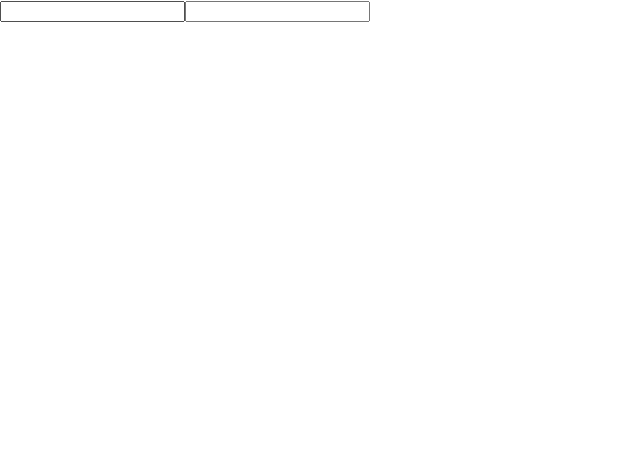
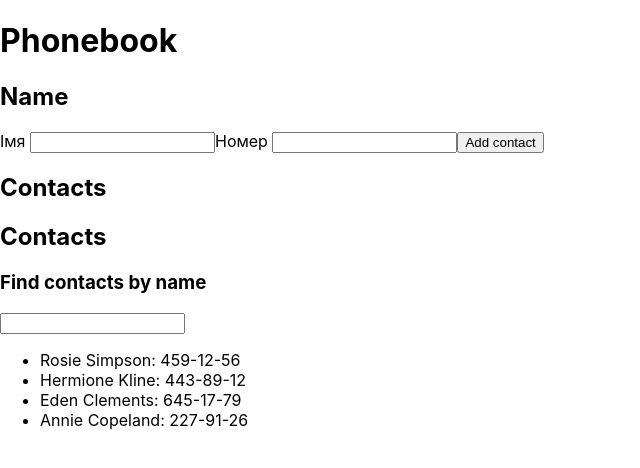
Before and after one commit to Anatoliy-Bolyukh/goit-react-hw-02-phonebook, a React (Create React App) app: page / in a window 1280 px wide. Shown: the top 468 px of the page, without its empty margins (0-640 px from the left). Built offline with nearby package versions, Linux system fonts and the light colour scheme.

Commit message:
add commit04

```diff
--- a/package.json
+++ b/package.json
@@ -7,6 +7,7 @@
     "@testing-library/jest-dom": "^5.16.3",
     "@testing-library/react": "^12.1.4",
     "@testing-library/user-event": "^13.5.0",
+    "nanoid": "^4.0.0",
     "react": "^18.1.0",
     "react-dom": "^18.1.0",
     "react-scripts": "5.0.1",
--- a/src/components/App.jsx
+++ b/src/components/App.jsx
@@ -1,18 +1,54 @@
 import { render } from '@testing-library/react';
 import React, { Component } from 'react';
 import ContactForm from './ContactForm/ContactForm';
+import Filter from './Filter/Filter';
+import ContactList from './ContactList/ContactList';
 
-export class App extends Component {
+import { nanoid } from 'nanoid';
+
+class App extends Component {
   state = {
-    contacts: [],
-    name: '',
+    contacts: [
+      { id: 'id-1', name: 'Rosie Simpson', number: '459-12-56' },
+      { id: 'id-2', name: 'Hermione Kline', number: '443-89-12' },
+      { id: 'id-3', name: 'Eden Clements', number: '645-17-79' },
+      { id: 'id-4', name: 'Annie Copeland', number: '227-91-26' },
+    ],
+    filter: '',
+  };
+
+  addContacts = newContacts => {
+    this.setState(prev => ({
+      contacts: [...prev.contacts, newContacts],
+    }));
+  };
+
+  changeFilter = event => {
+    this.setState({ filter: event.currentTarget.value });
+  };
+
+  visibleContactList = () => {
+    const { contacts, filter } = this.state
+
+    const normalizedFilter = filter.toLowerCase();
+    return contacts.filter(contact => contact.name.toLowerCase().includes(normalizedFilter)
+    )
   };
 
   render() {
+    const visibleContact = this.visibleContactList()
     return (
       <>
-        <ContactForm />
+        <ContactForm addContacts={this.addContacts} />
+        <h2>Contacts</h2>
+        <Filter value={this.state.filter} onChange={this.changeFilter} />
+        <ContactList
+          contactsFilter={visibleContact}
+          addContacts={this.state.contacts}
+        />
       </>
     );
   }
 }
+
+export default App;
--- a/src/components/ContactForm/ContactForm.jsx
+++ b/src/components/ContactForm/ContactForm.jsx
@@ -1,26 +1,74 @@
-const ContactForm = () => {
+import ContactList from 'components/ContactList/ContactList';
+import Filter from 'components/Filter/Filter';
+import React, {Component} from 'react'
+import { nanoid } from 'nanoid'
+
+class ContactForm extends Component {
+  state = {
+    name: '',
+    number: '',
+
+  };
+
+  handleChange = event => {
+    const { name, value } = event.currentTarget
+
+    this.setState({ [name]: value });
+  };
+
+  handleSubmit = event => {
+    event.preventDefault()
+
+    // console.log(this.props.addContacts);
+    this.props.addContacts({...this.state, id: nanoid()})
+    this.reset()
+  };
+
+  reset = () => {
+    this.setState({ name: '', number: ''})
+  };
+
+
+  render() {
     return (
-    <form>
+       <div>
+        <h1>Phonebook</h1>
+        <h2>Name</h2>
+        <form onSubmit={this.handleSubmit}>
           <label>
+            Імя{' '}
             <input
               type="text"
+              value={this.state.name}
+              onChange={this.handleChange}
               name="name"
               pattern="^[a-zA-Zа-яА-Я]+(([' -][a-zA-Zа-яА-Я ])?[a-zA-Zа-яА-Я]*)*$"
               title="Name may contain only letters, apostrophe, dash and spaces. For example Adrian, Jacob Mercer, Charles de Batz de Castelmore d'Artagnan"
               required
             />
           </label>
+
+
           <label>
-        <input
+            Номер <input
               type="tel"
+              value={this.state.number}
+              onChange={this.handleChange}
               name="number"
               pattern="\+?\d{1,4}?[-.\s]?\(?\d{1,3}?\)?[-.\s]?\d{1,4}[-.\s]?\d{1,4}[-.\s]?\d{1,9}"
               title="Phone number must be digits and can contain spaces, dashes, parentheses and can start with +"
               required
             />
           </label>
+
+          <button type="submit">Add contact</button>
         </form>
+
+        <h2>Contacts</h2>
+
+      </div>
     );
-};
+  }
+}
 
 export default ContactForm;
--- a/src/components/ContactList/ContactList.jsx
+++ b/src/components/ContactList/ContactList.jsx
@@ -0,0 +1,17 @@
+
+
+const ContactList = ({ addContacts }) => {
+    // console.log(addContacts);
+    return (
+        <div>
+            <ul>
+                {addContacts.map(({ id, name, number }) => (
+                    <li key={id}>{name}: {number}</li>
+                ))
+                }
+            </ul>
+        </div>
+     );
+}
+
+export default ContactList;
--- /dev/null
+++ b/src/components/Filter/Filter.jsx
@@ -0,0 +1,12 @@
+import Title from '../Title/Title';
+const Filter = ({value, onChange }) => {
+  return (
+    <>
+      <Title title="Find contacts by name" />
+      <label>
+        <input type="text" name='filter' value={value} onChange={onChange}/>
+      </label>
+    </>
+  );
+};
+export default Filter;
--- a/src/components/Title/Title.jsx
+++ b/src/components/Title/Title.jsx
@@ -0,0 +1,8 @@
+const Title = ({ title }) => {
+  return (
+    <>
+      <h3>{title}</h3>
+    </>
+  );
+};
+export default Title;
--- a/src/index.js
+++ b/src/index.js
@@ -1,6 +1,6 @@
 import React from 'react';
 import ReactDOM from 'react-dom/client';
-import { App } from 'components/App';
+import  App  from 'components/App';
 import './index.css';
 
 ReactDOM.createRoot(document.getElementById('root')).render(
```
Also changed, not shown: 1 other file (tests, documents, lock files or other folders). Lines whose indentation alone changed are shown as unchanged.
